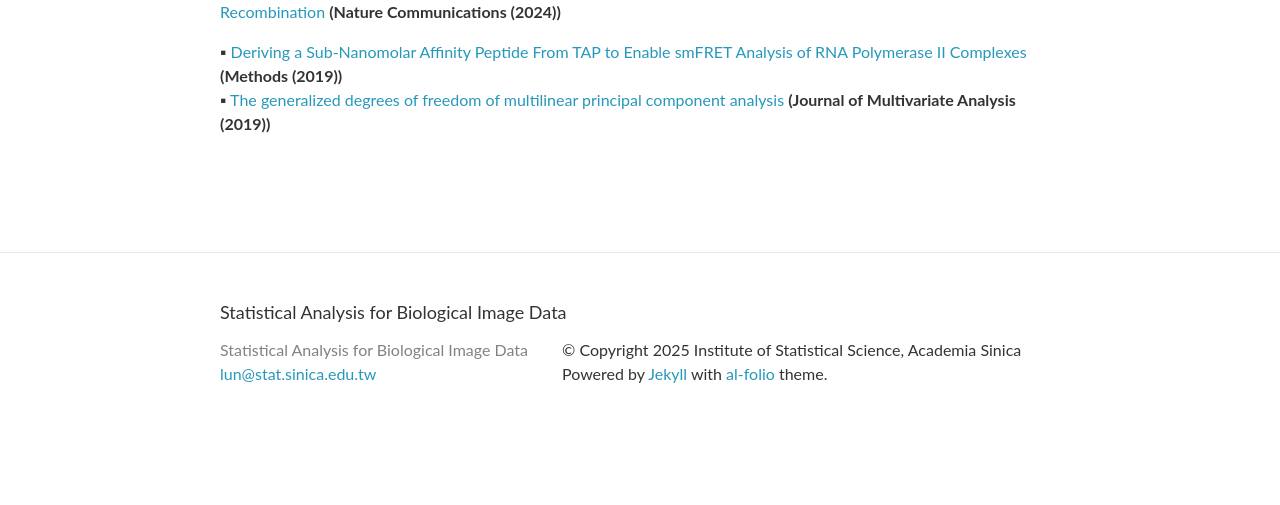
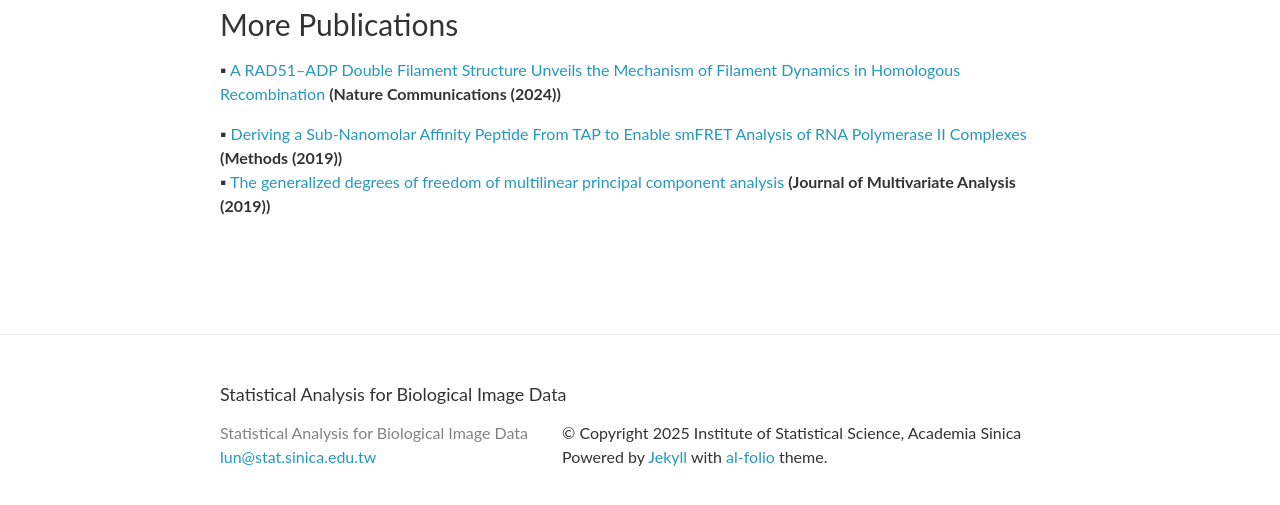
Before and after one commit to sabid-cryoem/sabid-cryoem.github.io, a Jekyll site: the page built from _pages/about.md, in a window 1280 px wide and 900 px high, scrolled down 9140 px, cut to the strip 370-875 px from the top of the window. Built offline with Jekyll 4.4.1, drawn with Linux system fonts in a browser that asks for light colours; nearby versions of some CDN libraries; comment, search, counter and statistics services are not loaded; before the commit the page ends 9957 px from its top, so only the background shows below that.

Commit message:
Add files via upload

```diff
--- a/_pages/about.md
+++ b/_pages/about.md
@@ -269,7 +269,7 @@ and other applications, such as brain network development in infants.</p>
 -->
 
 
-
+<h3> More Publications </h3>
 
  ▪  <a href="https://www.nature.com/articles/s41467-023-40672-5">
     A RAD51–ADP Double Filament Structure Unveils the Mechanism of Filament Dynamics in Homologous Recombination
```
